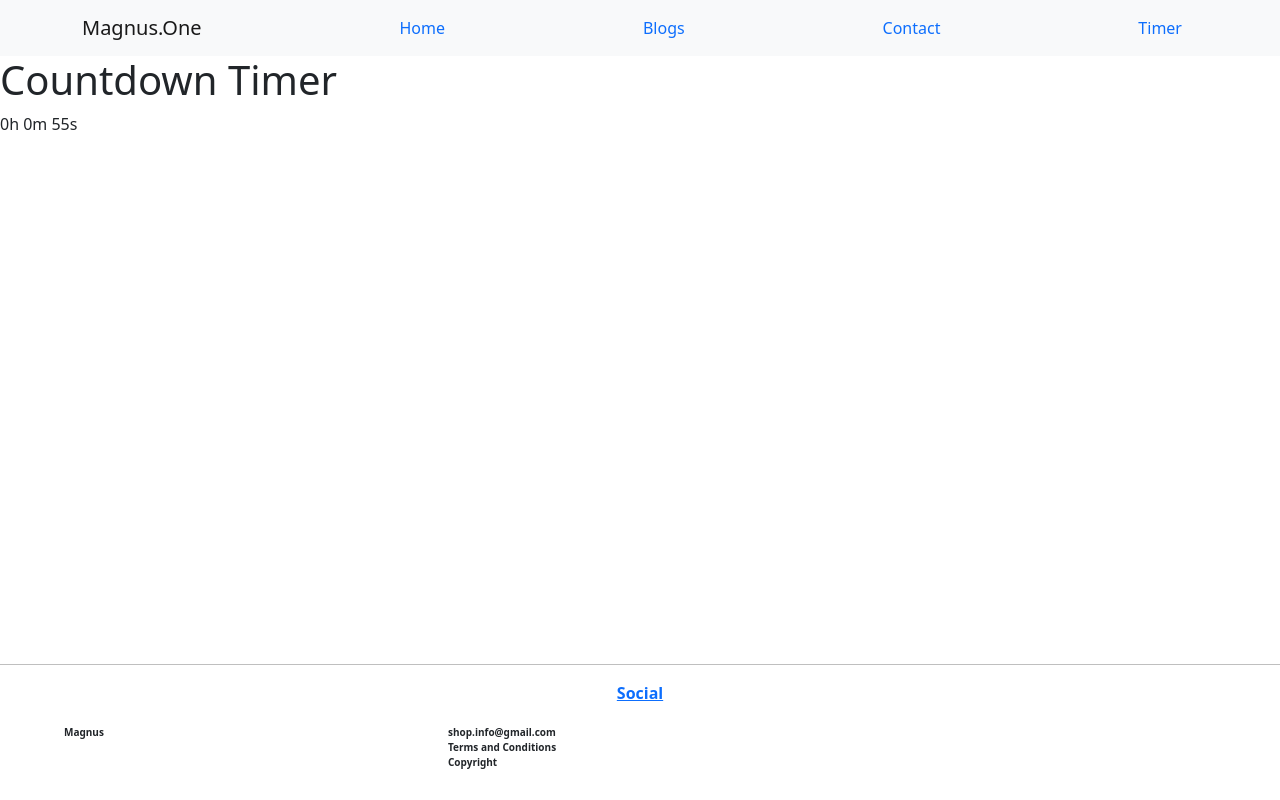
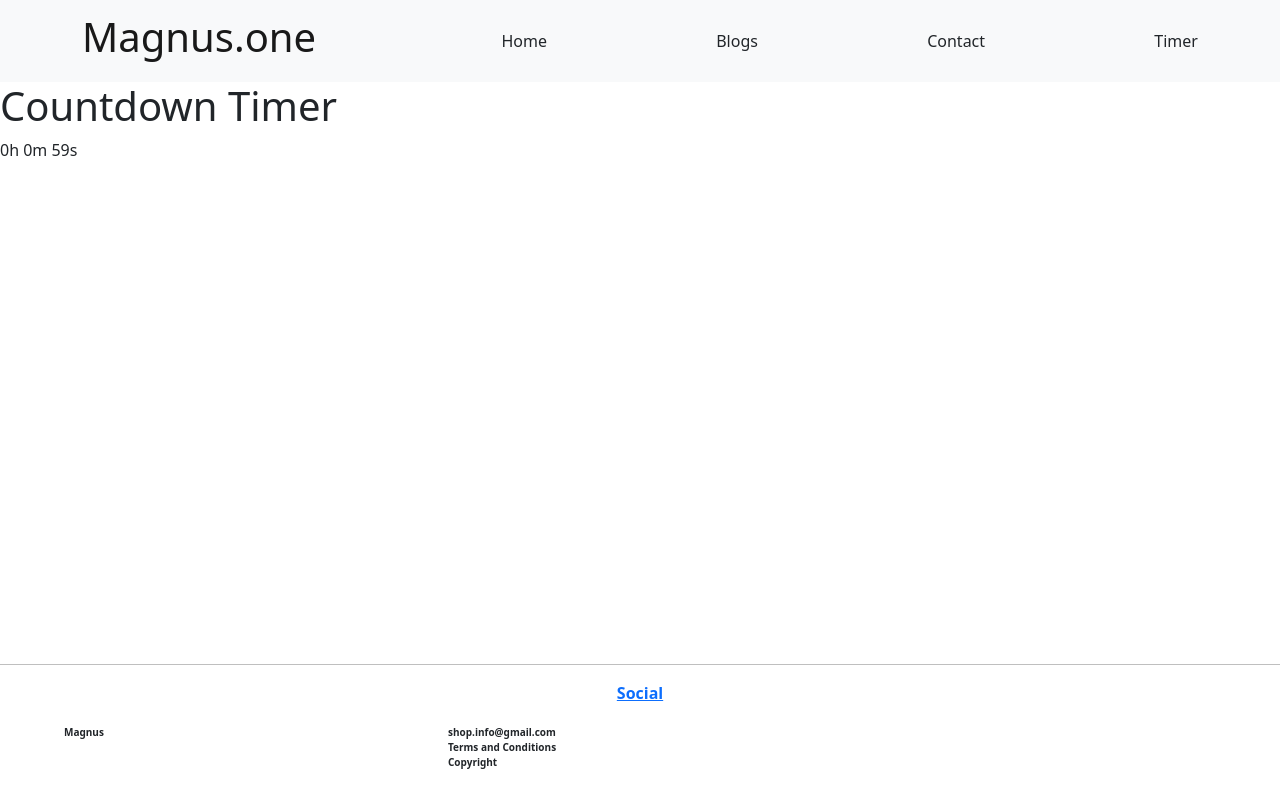
Before and after one commit to Magnusrn/React-Website, a React (Create React App) app: page /timer/1 in a window 1280 px wide. Built offline with nearby package versions, Linux system fonts and the light colour scheme.

Commit message:
add stopwatch component

```diff
--- a/package.json
+++ b/package.json
@@ -6,7 +6,7 @@
     "@testing-library/jest-dom": "^5.16.5",
     "@testing-library/react": "^13.3.0",
     "@testing-library/user-event": "^13.5.0",
-    "bootstrap": "^5.1.3",
+    "bootstrap": "^5.2.0",
     "react": "^18.2.0",
     "react-bootstrap": "^2.5.0",
     "react-dom": "^18.2.0",
@@ -37,5 +37,8 @@
       "last 1 firefox version",
       "last 1 safari version"
     ]
+  },
+  "overrides": {
+    "autoprefixer": "10.4.5"
   }
 }
--- a/src/App.js
+++ b/src/App.js
@@ -4,15 +4,14 @@ import Home from "./pages/Home";
 import Timer from "./pages/Timer";
 import NoPage from "./pages/NoPage";
 import Contact from "./pages/Contact";
-import Navigation from "./components/navbar/Navigation";
+import NavigationBar from "./components/navbar/NavigationBar";
 import 'bootstrap/dist/css/bootstrap.min.css';
-import {Nav} from "react-bootstrap";
 import Footer from "./components/footer/Footer";
 
 export default function App() {
     return (
         <BrowserRouter>
-            <Navigation/>
+            <NavigationBar/>
             <Routes>
                 <Route index element={<Home/>}/>
                 {/*allow aliases to access the timer page for speed*/}
--- /dev/null
+++ b/src/components/countdowntimer/CountdownTimer.js
@@ -0,0 +1,68 @@
+import React, {useEffect, useState} from 'react';
+import { useCountdown } from '../../hooks/useCountdown';
+import Sound from "C:\\Users\\Mag\\Desktop\\react-frontend\\src\\components\\timer\\alarm.mp3";
+
+const ExpiredNotice = () => {
+    let [alerted,setAlerted] = useState(false);
+    if (!alerted)
+    {
+        setAlerted(true);
+        const alarm = new Audio(Sound);
+        alarm.play();
+        alert("Time up!" );
+    }
+
+    return (
+        <div className="expired-notice">
+            <span>Times up!</span>
+        </div>
+    );
+};
+
+const ShowCounter = ({hours, minutes, seconds }) => {
+    let timeRemaining = hours + "h " + minutes + "m " + seconds + "s "
+    return (
+        <div className="show-counter">
+            <div>
+                {timeRemaining}
+            </div>
+        </div>
+    );
+};
+
+function parseUrlArgs(args) {
+    let arg_re = /(\d+)m?(\d+)?/;
+    let match = arg_re.exec(args)
+    if (!match) return null;
+    let mins = parseInt(match[1])
+    let seconds = parseInt(match[2])
+    let timeInMillis = 0;
+    if (mins) {
+        timeInMillis+=60000*mins
+    }
+    if (seconds) {
+        timeInMillis+=1000*seconds
+    }
+    let NOW_IN_MS = new Date().getTime();
+    return NOW_IN_MS + timeInMillis;
+}
+
+const CountdownTimer = ({ urlArgs }) => {
+    const [hours, minutes, seconds] = useCountdown(parseUrlArgs(urlArgs));
+
+    if ( hours + minutes + seconds <= 0) {
+        return <ExpiredNotice />;
+    } else {
+        return (
+            <ShowCounter
+                hours={hours}
+                minutes={minutes}
+                seconds={seconds}
+            />
+        );
+    }
+};
+
+export default CountdownTimer;
+//add alarm(optional), change window title to current timer remaining
+//add buttons to quick set time
--- a/src/components/footer/Footer.js
+++ b/src/components/footer/Footer.js
@@ -1,6 +1,3 @@
-import Navbar from 'react-bootstrap/Navbar';
-import Nav from 'react-bootstrap/Nav';
-import {Container} from "react-bootstrap";
 import styles from "./Footer.module.css"
 
 const Footer = () => {
--- a/src/components/navbar/Navigation.js
+++ b/src/components/navbar/NavigationBar.js
@@ -2,11 +2,11 @@ import Navbar from 'react-bootstrap/Navbar';
 import Nav from 'react-bootstrap/Nav';
 import {Container} from "react-bootstrap";
 
-const Navigation = () => {
+const NavigationBar = () => {
     return (
         <Navbar bg="light" expand="lg">
                 <Container>
-            <Navbar.Brand href="/home">Magnus.One</Navbar.Brand>
+            <Navbar.Brand href="/home"><h1>Magnus.one</h1></Navbar.Brand>
             <Navbar.Toggle aria-controls="basic-navbar-nav" />
             <Nav.Link href="/">Home</Nav.Link>
             <Nav.Link href="/blogs">Blogs</Nav.Link>
@@ -17,4 +17,4 @@ const Navigation = () => {
     )
 };
 
-export default Navigation;
+export default NavigationBar;
--- a/src/components/timer/CountdownTimer.js
+++ /dev/null
@@ -1,45 +0,0 @@
-import React from 'react';
-import { useCountdown } from '../../hooks/useCountdown';
-import Sound from "C:\\Users\\Mag\\Desktop\\react-frontend\\src\\components\\timer\\alarm.mp3";
-
-const ExpiredNotice = () => {
-    const alarm = new Audio(Sound);
-    alarm.play();
-     alert("Time up!" );
-    return (
-        <div className="expired-notice">
-            <span>Times up!</span>
-        </div>
-    );
-};
-
-const ShowCounter = ({hours, minutes, seconds }) => {
-    let message = hours + "h " + minutes + "m " + seconds + "s "
-    return (
-        <div className="show-counter">
-            <div>
-                {message}
-            </div>
-        </div>
-    );
-};
-
-const CountdownTimer = ({ targetTime }) => {
-    const [hours, minutes, seconds] = useCountdown(targetTime);
-
-    if ( hours + minutes + seconds <= 0) {
-        return <ExpiredNotice />;
-    } else {
-        return (
-            <ShowCounter
-                hours={hours}
-                minutes={minutes}
-                seconds={seconds}
-            />
-        );
-    }
-};
-
-export default CountdownTimer;
-//add alarm(optional), change window title to current timer remaining
-//add buttons to quick set time
--- a/src/pages/Timer.js
+++ b/src/pages/Timer.js
@@ -1,4 +1,4 @@
-import CountdownTimer from "../components/timer/CountdownTimer";
+import CountdownTimer from "../components/countdowntimer/CountdownTimer";
 import {useParams} from "react-router-dom";
 
 function Timer() {
@@ -6,26 +6,9 @@ function Timer() {
     return (
         <div>
             <h1>Countdown Timer</h1>
-            <CountdownTimer targetTime={parseTimer(args)} />
+            <CountdownTimer urlArgs={args} />
         </div>
     );
 }
 
-function parseTimer(args) {
-    let arg_re = /(\d+)m?(\d+)?/;
-    let match = arg_re.exec(args)
-    if (!match) return null;
-    let mins = parseInt(match[1])
-    let seconds = parseInt(match[2])
-    let timeInMillis = 0;
-    if (mins) {
-        timeInMillis+=60000*mins
-    }
-    if (seconds) {
-        timeInMillis+=1000*seconds
-    }
-    let NOW_IN_MS = new Date().getTime();
-    return NOW_IN_MS + timeInMillis;
-}
-
 export default Timer;
```
Also changed, not shown: src/components/countdowntimer/UI/TimerButtons.js (added, +19 -0 lines), src/components/stopwatch/Stopwatch.js (added, +39 -0 lines), src/components/countdowntimer/CountdownTimer.module.css (added), src/components/navbar/NavigationBar.module.css (renamed from src/components/navbar/Navbar.module.css), 2 other files (tests, documents, lock files or other folders).
